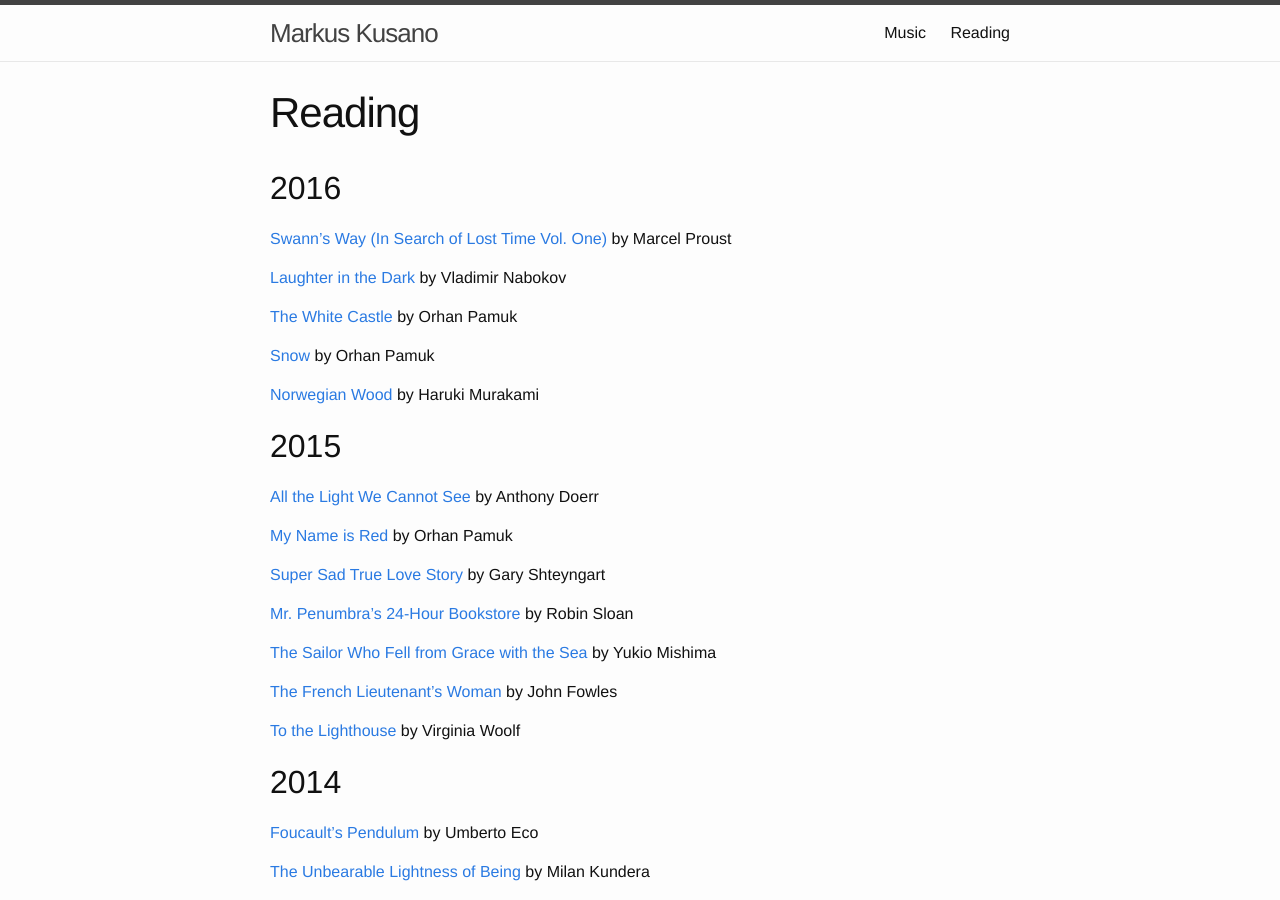
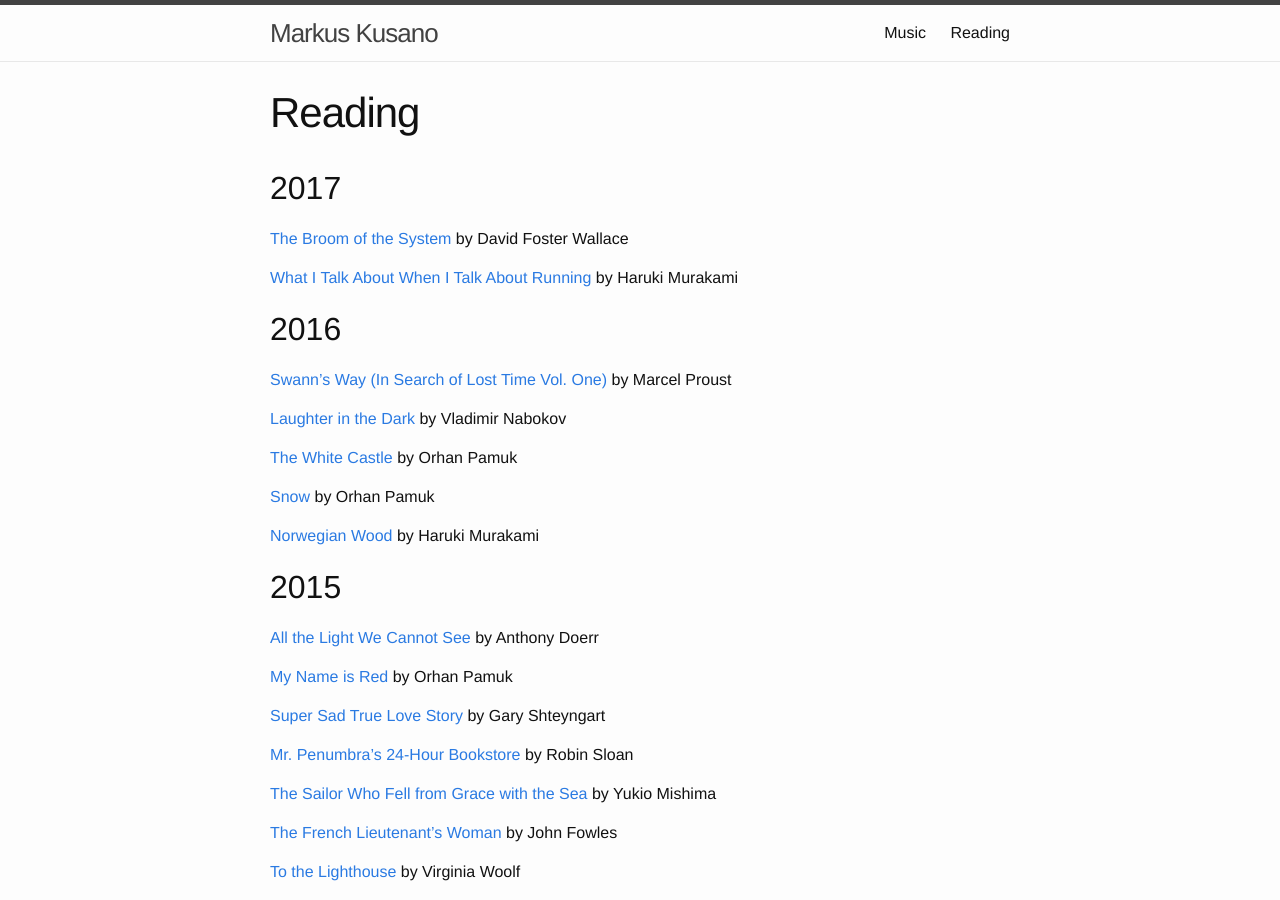
Before and after one commit to markus-kusano/markus-kusano.github.io, a Jekyll site: the page built from reading.markdown, in a window 1280 px wide and 900 px high. Built offline with Jekyll 4.4.1, drawn with Linux system fonts in a browser that asks for light colours.

Commit message:
update reading list

```diff
--- a/reading.markdown
+++ b/reading.markdown
@@ -6,6 +6,12 @@ comments: false
 sharing: false
 footer: false
 ---
+
+## 2017
+
+[The Broom of the System](<https://en.wikipedia.org/wiki/The_Broom_of_the_System>) by David Foster Wallace
+
+[What I Talk About When I Talk About Running](<https://en.wikipedia.org/wiki/What_I_Talk_About_When_I_Talk_About_Running>) by Haruki Murakami
 
 ## 2016
 
```
